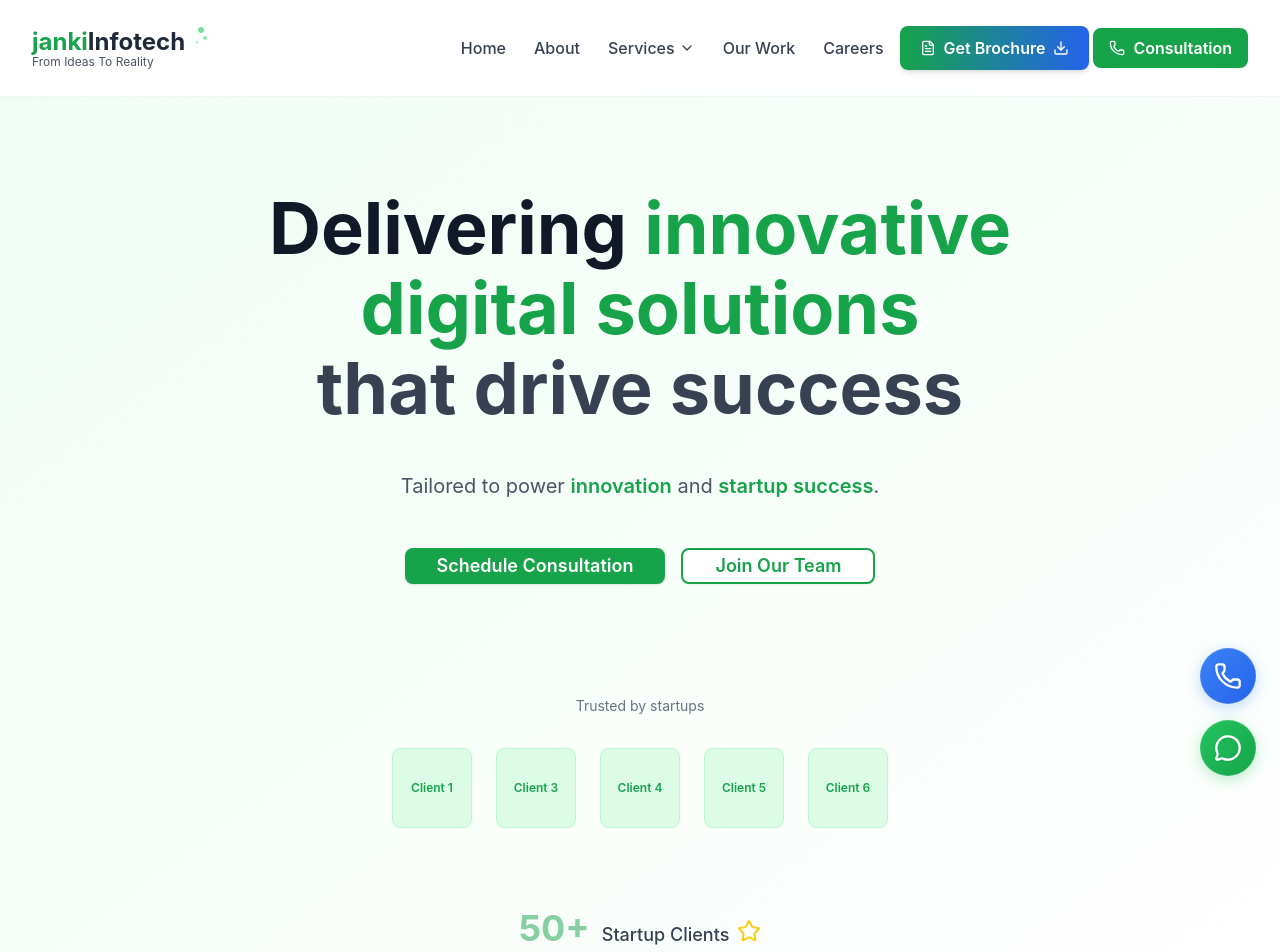
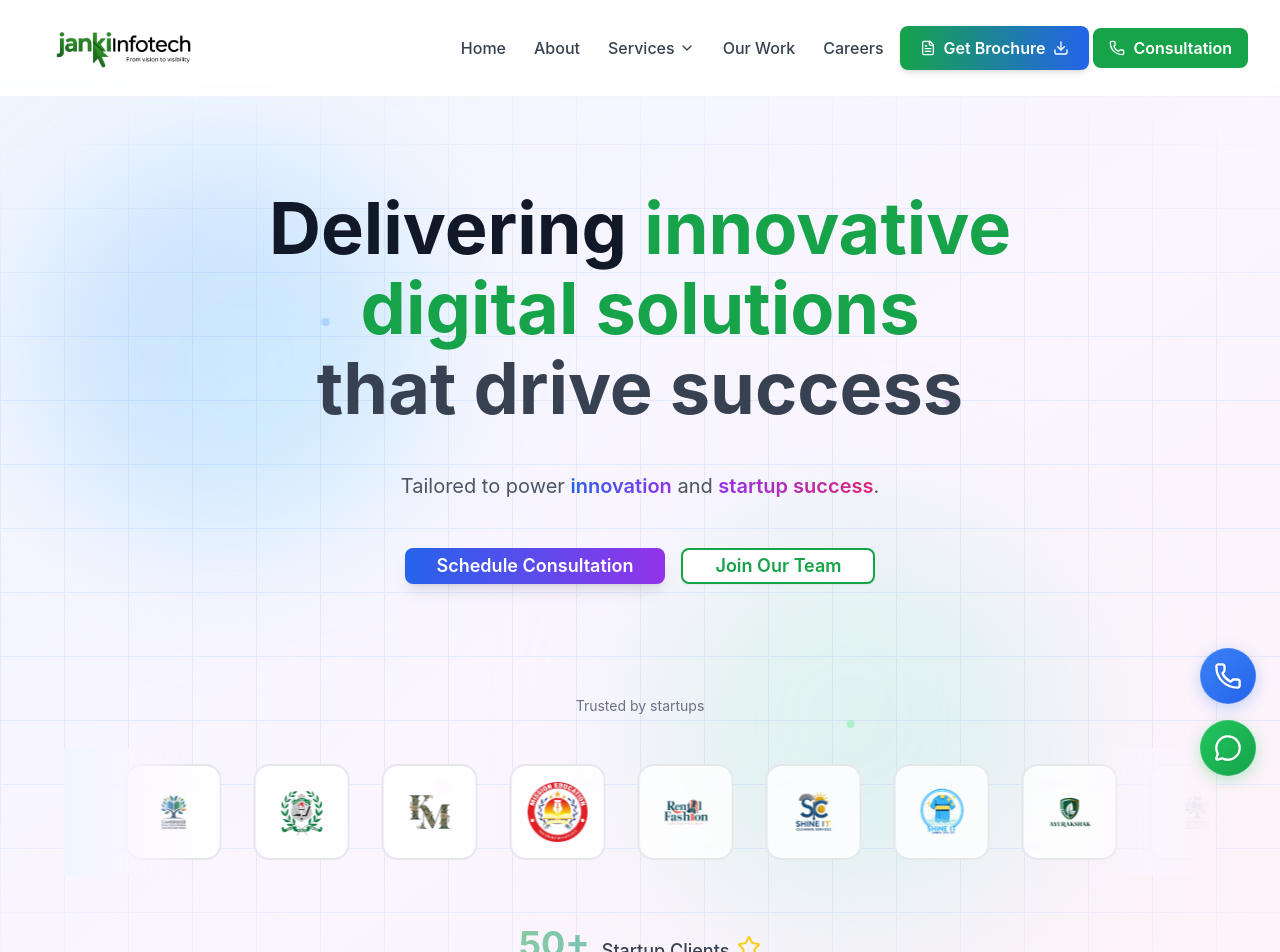
Before and after one commit to kushvardhan/jankiinfotech, a Next.js app: page / in a window 1280 px wide. Shown: the top 952 px of the page. Built offline with nearby package versions, Linux system fonts and the light colour scheme.

Commit message:
hero section redesigned, Logo tweaks

```diff
--- a/src/components/HeroSection.tsx
+++ b/src/components/HeroSection.tsx
@@ -2,6 +2,7 @@
 
 import { Button } from "@/components/ui/button";
 import { Star, X } from "lucide-react";
+import Image from "next/image";
 import Link from "next/link";
 import { useEffect, useState } from "react";
 
@@ -13,11 +14,37 @@ export default function HeroSection() {
     setIsVisible(true);
   }, []);
 
+  const clients = [
+    { name: "Ayurakshak", logo: "/Client-logo/Ayurakshaklogo.png" },
+    { name: "Cambridge", logo: "/Client-logo/cambridgelogo.png" },
+    { name: "Delhi Public School", logo: "/Client-logo/delhipublicschool.png" },
+    { name: "Krishna Mehandi", logo: "/Client-logo/krishnamehandilogo.png" },
+    { name: "Mission Education", logo: "/Client-logo/missioneducation.png" },
+    { name: "Rental Fashion", logo: "/Client-logo/rentalfashionlogo.png" },
+    { name: "Shien It", logo: "/Client-logo/shienitupdatedlogo.png" },
+    { name: "Shine It Laundry", logo: "/Client-logo/shineitlaundry.png" },
+  ];
+
   return (
-    <section className="relative min-h-screen bg-gradient-to-br from-green-50 to-white flex items-center justify-center px-4 sm:px-6 lg:px-8 pt-12 md:pt-16 pb-20 overflow-x-hidden">
-      {/* Background Pattern */}
-      <div className="absolute inset-0 opacity-5 overflow-hidden">
-        <div className="absolute inset-0 bg-[radial-gradient(circle_at_1px_1px,rgba(34,197,94,0.15)_1px,transparent_0)] bg-[size:20px_20px]"></div>
+    <section className="relative min-h-screen bg-gradient-to-br from-blue-50 via-purple-50 to-pink-50 flex items-center justify-center px-4 sm:px-6 lg:px-8 pt-12 md:pt-16 pb-20 overflow-x-hidden">
+      {/* Enhanced Animated Background */}
+      <div className="absolute inset-0 overflow-hidden">
+        {/* Animated gradient blobs */}
+        <div className="absolute top-20 left-10 w-96 h-96 bg-gradient-to-br from-blue-300 to-cyan-200 rounded-full mix-blend-multiply filter blur-3xl opacity-40 animate-blob"></div>
+        <div className="absolute top-1/2 left-1/2 transform -translate-x-1/2 -translate-y-1/2 w-96 h-96 bg-gradient-to-br from-green-200 to-teal-200 rounded-full mix-blend-multiply filter blur-3xl opacity-30 animate-blob animation-delay-6000"></div>
+      </div>
+
+      {/* Animated grid pattern */}
+      <div className="absolute inset-0 opacity-10 overflow-hidden">
+        <div className="absolute inset-0 bg-[linear-gradient(to_right,#3b82f6_1px,transparent_1px),linear-gradient(to_bottom,#3b82f6_1px,transparent_1px)] bg-[size:4rem_4rem] [mask-image:radial-gradient(ellipse_80%_50%_at_50%_50%,#000_70%,transparent_110%)]"></div>
+      </div>
+
+      {/* Floating particles */}
+      <div className="absolute inset-0 overflow-hidden pointer-events-none">
+        <div className="absolute top-1/4 left-1/4 w-2 h-2 bg-blue-300 rounded-full animate-float-slow opacity-60"></div>
+        <div className="absolute top-1/3 right-1/4 w-3 h-3 bg-purple-300 rounded-full animate-float-medium opacity-60"></div>
+        <div className="absolute bottom-1/4 left-1/3 w-2 h-2 bg-pink-300 rounded-full animate-float-fast opacity-60"></div>
+        <div className="absolute top-2/3 right-1/3 w-2 h-2 bg-green-300 rounded-full animate-float-slow opacity-60"></div>
       </div>
 
       <div className="container mx-auto max-w-7xl px-4 sm:px-6 lg:px-8 relative z-10 w-full">
@@ -41,9 +68,11 @@ export default function HeroSection() {
           <div className="mb-8">
             <p className="text-lg md:text-xl text-gray-600 max-w-3xl mx-auto leading-relaxed">
               Tailored to power{" "}
-              <span className="text-green-600 font-semibold">innovation</span>{" "}
+              <span className="bg-gradient-to-r from-blue-600 to-purple-600 bg-clip-text text-transparent font-semibold">
+                innovation
+              </span>{" "}
               and{" "}
-              <span className="text-green-600 font-semibold">
+              <span className="bg-gradient-to-r from-purple-600 to-pink-600 bg-clip-text text-transparent font-semibold">
                 startup success
               </span>
               .
@@ -53,7 +82,7 @@ export default function HeroSection() {
           {/* CTA Buttons */}
           <div className="flex flex-col sm:flex-row gap-3 md:gap-4 justify-center items-center w-full">
             <Link href="/schedule-consultation" className="w-full sm:w-auto">
-              <Button className="w-full bg-green-600 hover:bg-green-700 text-white px-6 md:px-8 py-3 text-base md:text-lg font-semibold rounded-lg transition-colors">
+              <Button className="w-full bg-gradient-to-r from-blue-600 to-purple-600 hover:from-blue-700 hover:to-purple-700 text-white px-6 md:px-8 py-3 text-base md:text-lg font-semibold rounded-lg transition-all duration-300 shadow-lg hover:shadow-xl transform hover:scale-105">
                 Schedule Consultation
               </Button>
             </Link>
@@ -68,44 +97,48 @@ export default function HeroSection() {
             </Link>
           </div>
 
-          {/* Client Logos */}
+          {/* Client Logos - Infinite Scrolling Marquee */}
           <div className="pt-12 md:pt-16">
             <p className="text-gray-500 text-sm mb-6 md:mb-8">
               Trusted by startups
             </p>
-            <button
-              onClick={() => setShowClientsModal(true)}
-              className="w-full"
-            >
-              <div className="flex flex-wrap justify-center items-center gap-4 md:gap-6 mb-6 md:mb-8 ">
-                {/* Client logos with green theme */}
-                <div className="w-16 h-16 md:w-20 md:h-20 bg-green-100 rounded-lg flex items-center justify-center border border-green-200 hover:border-green-400 hover:shadow-lg transition-all duration-300 cursor-pointer flex-shrink-0">
-                  <span className="text-xs text-green-600 font-semibold text-center px-1">
-                    Client 1
-                  </span>
-                </div>
-                <div className="w-16 h-16 md:w-20 md:h-20 bg-green-100 rounded-lg flex items-center justify-center border border-green-200 hover:border-green-400 hover:shadow-lg transition-all duration-300 cursor-pointer flex-shrink-0">
-                  <span className="text-xs text-green-600 font-semibold text-center px-1">
-                    Client 3
-                  </span>
-                </div>
-                <div className="w-16 h-16 md:w-20 md:h-20 bg-green-100 rounded-lg flex items-center justify-center border border-green-200 hover:border-green-400 hover:shadow-lg transition-all duration-300 cursor-pointer flex-shrink-0">
-                  <span className="text-xs text-green-600 font-semibold text-center px-1">
-                    Client 4
-                  </span>
-                </div>
-                <div className="w-16 h-16 md:w-20 md:h-20 bg-green-100 rounded-lg flex items-center justify-center border border-green-200 hover:border-green-400 hover:shadow-lg transition-all duration-300 cursor-pointer flex-shrink-0">
-                  <span className="text-xs text-green-600 font-semibold text-center px-1">
-                    Client 5
-                  </span>
-                </div>
-                <div className="w-16 h-16 md:w-20 md:h-20 bg-green-100 rounded-lg flex items-center justify-center border border-green-200 hover:border-green-400 hover:shadow-lg transition-all duration-300 cursor-pointer flex-shrink-0">
-                  <span className="text-xs text-green-600 font-semibold text-center px-1">
-                    Client 6
-                  </span>
+
+            {/* Infinite Scrolling Container */}
+            <div className="relative w-full mb-6 md:mb-8">
+              {/* Blur gradient overlays */}
+              <div className="absolute left-0 top-0 bottom-0 w-16 md:w-32 bg-gradient-to-r from-blue-50 via-purple-50/80 to-transparent z-10 pointer-events-none"></div>
+              <div className="absolute right-0 top-0 bottom-0 w-16 md:w-32 bg-gradient-to-l from-pink-50 via-purple-50/80 to-transparent z-10 pointer-events-none"></div>
+
+              {/* Scrolling logos wrapper */}
+              <div className="overflow-hidden py-4">
+                <div className="flex gap-6 md:gap-8 animate-scroll-seamless hover:animation-pause">
+                  {/* Duplicate array 3 times for seamless infinite scroll */}
+                  {[...clients, ...clients, ...clients].map((client, index) => (
+                    <div
+                      key={index}
+                      title={client.name}
+                      className="group flex-shrink-0 w-20 h-20 md:w-24 md:h-24 bg-white/80 backdrop-blur-sm rounded-2xl flex items-center justify-center border-2 border-gray-200 hover:border-green-400 hover:shadow-xl hover:shadow-purple-200/50 transition-all duration-500 cursor-pointer p-3 md:p-4 relative overflow-hidden"
+                    >
+                      {/* Gradient background on hover */}
+
+                      {/* Logo */}
+                      <Image
+                        src={client.logo}
+                        alt={`${client.name} logo`}
+                        width={80}
+                        height={80}
+                        className="object-contain w-full h-full relative z-10 transition-all duration-500 transform group-hover:scale-110 group-hover:rotate-3"
+                      />
+
+                      {/* Shine effect on hover */}
+                      <div className="absolute inset-0 bg-gradient-to-r from-transparent via-white/30 to-transparent -translate-x-full group-hover:translate-x-full transition-transform duration-1000 ease-in-out"></div>
+
+                    </div>
+                  ))}
                 </div>
               </div>
-            </button>
+            </div>
+
             <div className="mt-12">
               <div
                 className={`transition-all duration-1500 delay-1700 ${
@@ -114,7 +147,7 @@ export default function HeroSection() {
                     : "opacity-0 translate-y-10"
                 }`}
               >
-                <span className="text-4xl font-bold text-green-600 animate-pulse">
+                <span className="text-4xl font-bold bg-gradient-to-r from-green-600 to-emerald-600 bg-clip-text text-transparent animate-pulse">
                   50+
                 </span>
                 <span className="text-gray-700 ml-3 text-lg font-medium">
@@ -147,9 +180,9 @@ export default function HeroSection() {
                   </button>
                 </div>
                 <p className="text-gray-600 mb-6 text-sm md:text-base">
-                  We have successfully served 50+ startup clients,
-                  helping them transform their digital presence and achieve
-                  their business goals.
+                  We have successfully served 50+ startup clients, helping them
+                  transform their digital presence and achieve their business
+                  goals.
                 </p>
                 <div className="grid grid-cols-2 md:grid-cols-3 gap-3 md:gap-4 mb-6">
                   {[1, 2, 3, 4, 5, 6].map((i) => (
@@ -172,6 +205,68 @@ export default function HeroSection() {
           )}
         </div>
       </div>
+
+      <style jsx>{`
+        @keyframes scroll-seamless {
+          0% {
+            transform: translateX(0);
+          }
+          100% {
+            transform: translateX(calc(-100% / 3));
+          }
+        }
+
+        @keyframes float-slow {
+          0%,
+          100% {
+            transform: translateY(0) translateX(0);
+          }
+          50% {
+            transform: translateY(-20px) translateX(10px);
+          }
+        }
+
+        @keyframes float-medium {
+          0%,
+          100% {
+            transform: translateY(0) translateX(0);
+          }
+          50% {
+            transform: translateY(-30px) translateX(-15px);
+          }
+        }
+
+        @keyframes float-fast {
+          0%,
+          100% {
+            transform: translateY(0) translateX(0);
+          }
+          50% {
+            transform: translateY(-25px) translateX(20px);
+          }
+        }
+
+        .animate-scroll-seamless {
+          animation: scroll-seamless 40s linear infinite;
+          will-change: transform;
+        }
+
+        .animation-pause:hover {
+          animation-play-state: paused;
+        }
+
+        .animate-float-slow {
+          animation: float-slow 8s ease-in-out infinite;
+        }
+
+        .animate-float-medium {
+          animation: float-medium 6s ease-in-out infinite;
+        }
+
+        .animate-float-fast {
+          animation: float-fast 4s ease-in-out infinite;
+        }
+      `}</style>
     </section>
   );
 }
--- a/src/components/Logo.tsx
+++ b/src/components/Logo.tsx
@@ -1,3 +1,4 @@
+import Image from "next/image";
 import Link from "next/link";
 
 interface LogoProps {
@@ -7,30 +8,26 @@ interface LogoProps {
 }
 
 export default function Logo({ className = "", size = "md" }: LogoProps) {
-  const textSizeClasses = {
-    sm: "text-lg",
-    md: "text-xl",
-    lg: "text-2xl",
+  const sizeClasses = {
+    sm: { height: 40, width: 120 },
+    md: { height: 50, width: 150 },
+    lg: { height: 60, width: 180 },
   };
 
   return (
-    <Link href="/" className={`flex items-center space-x-3 ${className}`}>
+    <Link
+      href="/"
+      className={`flex items-center transition-transform duration-300 hover:scale-105 ${className}`}
+    >
       <div className="relative">
-        <div className={`font-bold ${textSizeClasses[size]}`}>
-          <span className="text-green-600">janki</span>
-          <span className="text-gray-800">Infotech</span>
-        </div>
-        <div className="text-xs text-gray-600 -mt-1">From Ideas To Reality</div>
-
-        {/* Decorative SVG Elements */}
-        <svg
-          className="absolute -top-1 -right-8 w-8 h-8 opacity-60"
-          viewBox="0 0 32 32"
-        >
-          <circle cx="16" cy="8" r="3" className="fill-green-500" />
-          <circle cx="20" cy="16" r="2" className="fill-green-400" />
-          <circle cx="12" cy="20" r="1.5" className="fill-green-300" />
-        </svg>
+        <Image
+          src="/jankiinoftech-Logo.png"
+          alt="JankiInfotech Logo"
+          width={sizeClasses[size].width}
+          height={sizeClasses[size].height}
+          className="object-contain"
+          priority
+        />
       </div>
     </Link>
   );
```
